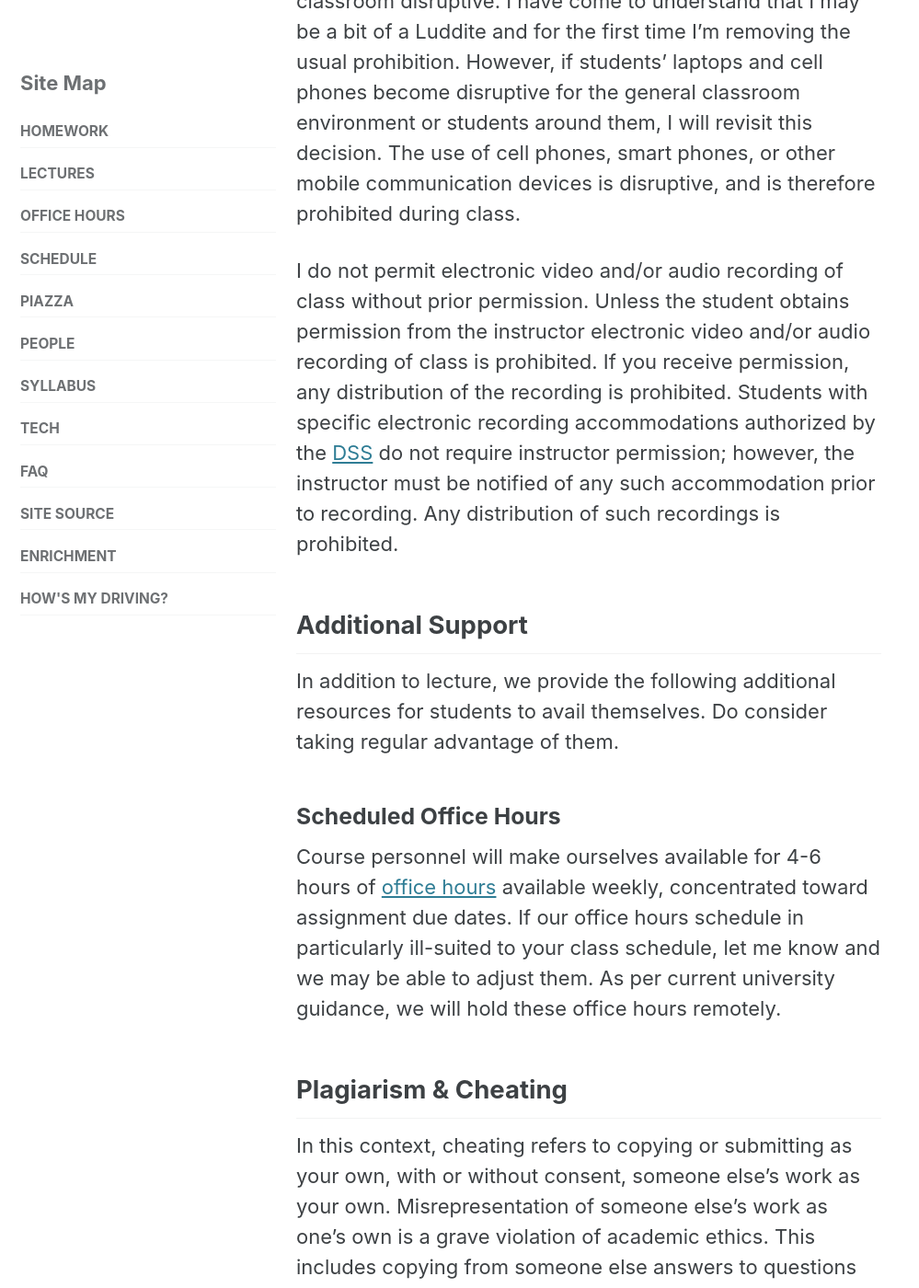
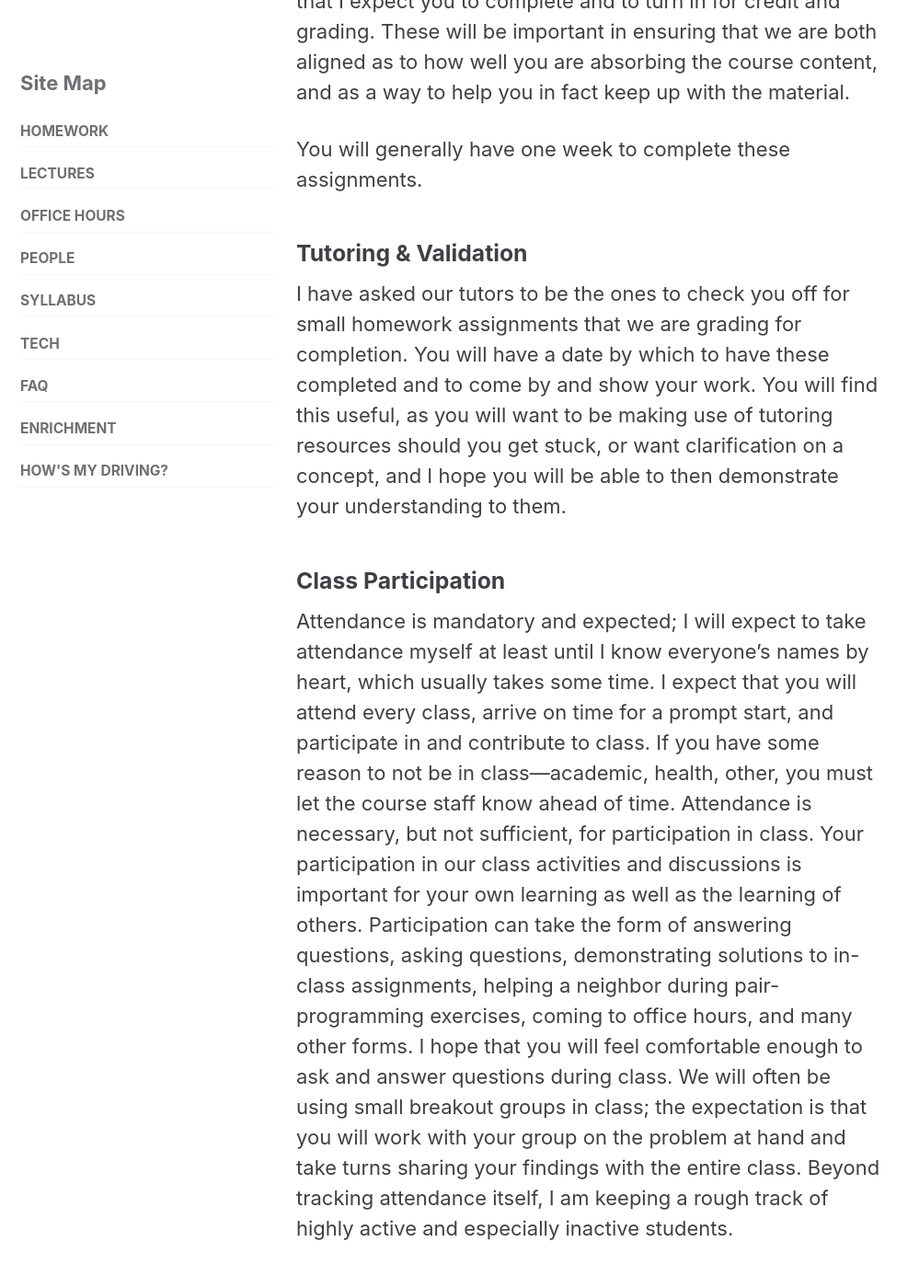
Before and after one commit to jasonhemann/25SP-CS1114, a Jekyll site: the page built from syllabus.md, in a window 1280 px wide and 1400 px high, scrolled down 3961 px. Shown: the whole window at 92% size, without its empty margins (0-999 px from the left). Built offline with Jekyll 4.4.1, drawn with Linux system fonts in a browser that asks for light colours; cached includes are drawn as plain includes; some of the changed text lies outside the part shown.

Commit message:
Adding up this year basic materials for CS114

```diff
--- a/_config.yml
+++ b/_config.yml
@@ -16,18 +16,18 @@ minimal_mistakes_skin    : "default" # "air", "aqua", "contrast", "dark", "dirt"
 
 # Site Settings
 locale                   : "en-US"
-title                    : # ""
+title                    : "CS1114"
 title_separator          : "-"
-subtitle                 : # site tagline that appears below site title in masthead
+subtitle                 : "Spring 2023"
 name                     : "Jason Hemann"
 description              : # ""
 url                      : "http://jasonhemann.github.com/"
-baseurl                  : "" # "/jhemann/test-site"
+baseurl                  : "/23SP-CS1114"
 sourceurl                : "http://github.com/jasonhemann"
-repository               : "" # "/minimal-mistakes"
+repository               : "/23SP-CS1114"
 teaser                   : "/assets/images/500x300.png"
 logo                     : "" # "/assets/images/88x88.png"
-masthead_title           : " "
+masthead_title           : "Spring 2023 CS1 "
 # breadcrumbs            : false # true, false (default)
 words_per_minute         : 200
 comments:
--- a/office-hours.md
+++ b/office-hours.md
@@ -3,10 +3,25 @@ title: Office Hours
 layout: single
 ---
 
+# Tutoring
+
+In addition to my office hours, we also have a crackerjack staff of
+tutors available for helping students succeed in this class
+specifically. These folk have been chosen for their technical,
+pedagogical, and social ability: these are clever folk you should be
+able to get along with.
+
+You can find our tutoring hours available on Blackboard, and if that
+does not work for you, you can reach out and schedule time.
 
 # Office Hours Location and Format
 
+| Date | Time         | Location                 |
+| Tues | 9:00-10:30am | McQuaid Hall 210 / Teams |
 
+Normally I will not check or respond to Teams messages sent outside of
+these hours. During this period you can feel free to call or message
+if you cannot be in the office.
 
 Otherwise, if these hours do not fit your schedule, please [email
 me]({{ site.baseurl }}/syllabus/#contact) for an appointment.
--- a/syllabus.md
+++ b/syllabus.md
@@ -4,16 +4,7 @@ layout: single
 toc: true
 toc_label: "Syllabus Contents"
 ---
-
 ## Purpose and Objectives
-
-This course .... To summarize, in this course you will:
-
-After this course you will know how to:
-
-
-  1. A
-  1. B
 
 This syllabus contains policies and expectations I have established
 for {{ site.title }}. Please read carefully the entire syllabus before
@@ -25,6 +16,32 @@ in the course. Policies and expectations as set forth in this syllabus
 may be modified at any time by the course instructor. Notice of such
 changes will be made by announcement in class, by written or email
 notice, or by changes to this syllabus posted on the course website.
+
+### Revise and Extend
+
+I reserve the right to revise and/extend any part of this syllabus at
+any time if I consider it warranted.
+
+### Course Goals
+
+1. Develop problem-solving skills.
+2. Develop reasoning and solution design skills.
+3. Develop programming skills in a modern computer programming
+   language.
+4. Develop testing skills to ensure a solution’s correctness
+5. Develop program abstraction skills.
+6. Develop familiarity with modern computer technology.
+7. Reinforce basic mathematics and logic skills
+8. Develop computational thinking skills using primitive data,
+   compound data, structural recursion, and distributed computing.
+
+### Course Topics (in order)
+
+1. Problem-solving, expressions, functions, and making decisions
+2. Problem-solving with fixed-size data
+3. Problem-solving with arbitrarily large data
+4. Abstraction, generic programming, and objects
+5. Distributed Programming
 
 ## Contact
 
@@ -39,135 +56,139 @@ Piazza, answer it there, and forward you the link.
 A great regular way to reach out for help is via our [office
 hours]({{ site.baseurl }}/office-hours/).
 
-## Grade Breakdown
+## Resources
 
-I will assign overall course grades as follows:
+Our primary textbook will be Marco T. Morazán's [Animated Program
+Design](https://rd.springer.com/book/10.1007/978-3-030-85091-3). We
+will follow it for exercises and also for main thrust of developing a
+distributed programming project.
 
-	 | Category                  | Weight (%) |
-	 |---------------------------+------------|
-	 |
-	 | Course eval               |          1 |
-	 | Total                     |        101 |
+### Ancillary text
+
+[How to Design Programs, 2nd Edition](https://htdp.org/2022-8-7/Book/index.html)
+
+This latter text is freely available online, and you may find it a
+useful supplement.
+
+## Grading
+
+| Area                   | Percent |
+|------------------------|---------|
+| Tutoring HW Validation | 05%     |
+| Class Participation    | 05%     |
+| Homework Quizzes       | 40%     |
+| Midterm Project        | 10%     |
+| Midterm Exam           | 10%     |
+| Final Project          | 10%     |
+| Final Exam             | 20%     |
+| Evaluation             | 1*      |
+|------------------------|---------|
+| Total                  | 101     |
+|------------------------|---------|
 
 
+### Midterm & Final Exam
 
-## Participation
+I will ask that you complete this individually. These will check our
+learning and you should expect the exams, like the material, to be
+cumulative.
 
-I expect you to attend each lecture. Attendance is a prerequisite for
-participation, a substantial portion of your grade for this course. I
-expect students to attend every class and remain in class throughout
-the duration of the session. Your absence or tardiness will impact
-your ability to achieve course objectives which could hurt your course
-grade. An absence, excused or unexcused, does not relieve a student of
-any course requirement. Lecture content quizzes serve as proxies for
-participation and thus attendance, as well as to gauge students'
-understanding.
+### Midterm & Final Project
 
-### Lecture Quizzes/Polls
+Working together with other developers is an important skill, and no
+large modern software is developed alone or without some interface
+with the broader community. You will have the opportunity to work in
+groups of no more than four to complete these projects. You are not
+bound to the same group you started with. I will assign a grade to the
+group. The project is scoped for a group of 2-3 individuals working
+together and pair programming. These projects will somewhat build on
+the material from class and earlier assignments, but will partly ask
+you to design and develop your own real functioning software.
 
-Expect to have regular content quizzes during or toward the end of
-lecture. These act as a forcing function, encouraging attention to
-lectures and/or the ancillary readings and to alert me to students'
-difficulties. Sometimes we take these for completion, others for
-accuracy. These lecture quizzes belongs under your participation
-grade. To account for illnesses, other commitments that come up, and
-all the other vagaries of life, I'll drop 5/25 of these quizzes for
-you all. I don't know that I'd be comfortable dropping 1/5 of them
-under normal circumstances, but at least in the current situation that
-seems like a reasonable precaution. If you think you're sick, please
-do get yourself checked and be safe.
+### Homework Quizzes
 
+I will, throughout the course of the semester, have some more sizable
+homework assignments, homework quizzes, that I expect you to complete
+and to turn in for credit and grading. These will be important in
+ensuring that we are both aligned as to how well you are absorbing the
+course content, and as a way to help you in fact keep up with the
+material.
 
-## Homework
+You will generally have one week to complete these assignments.
 
+### Tutoring & Validation
 
-### Exams
+I have asked our tutors to be the ones to check you off for small
+homework assignments that we are grading for completion. You will have
+a date by which to have these completed and to come by and show your
+work. You will find this useful, as you will want to be making use of
+tutoring resources should you get stuck, or want clarification on a
+concept, and I hope you will be able to then demonstrate your
+understanding to them.
 
+### Class Participation
 
-### Course evaluations
+Attendance is mandatory and expected; I will expect to take attendance
+myself at least until I know everyone’s names by heart, which usually
+takes some time. I expect that you will attend every class, arrive on
+time for a prompt start, and participate in and contribute to class.
+If you have some reason to not be in class---academic, health, other,
+you must let the course staff know ahead of time. Attendance is
+necessary, but not sufficient, for participation in class. Your
+participation in our class activities and discussions is important for
+your own learning as well as the learning of others. Participation can
+take the form of answering questions, asking questions, demonstrating
+solutions to in-class assignments, helping a neighbor during
+pair-programming exercises, coming to office hours, and many other
+forms. I hope that you will feel comfortable enough to ask and answer
+questions during class. We will often be using small breakout groups
+in class; the expectation is that you will work with your group on the
+problem at hand and take turns sharing your findings with the entire
+class. Beyond tracking attendance itself, I am keeping a rough track
+of highly active and especially inactive students.
 
-I encourage students to take time and submit Course evaluations. Your
-time is busy at the end of the term when these are available. In order
-to fairly compensate you for that time without violating the integrity
-or anonymity of the system, if 85% or more of the enrolled students
-complete these Course evaluations, then I shall add a point onto the
-class-wide final average.
+### Course Evaluation
 
-## Project
+Through most of the semester, I am asking you to do work for your own
+benefit, and taking the effort to grade it. The university schedules
+evaluations for this course---intended to benefit me, your future
+colleagues, and the university as a whole---over a time in the
+semester in which you have a large amount of work and little time to
+do it. I want to make sure it is in your interests too to spend some
+of that time providing your candid assessment. I find the qualitative
+written feedback to be much more actionable and granular than the
+quantitative top-line numbers, but both are valuable. To that end, if
+at least 85% of the course submits an evaluation, I will add one GPA
+point to the overall course average.
 
-## Lecture
+## Technology and Platforms
 
-The vast majority of course content will come from in-class lecture,
-supplemented with notes distributed online. Therefore, attending
-lecture is of the utmost importance. *You should make every effort to
-attend each lecture, and take vigorous notes.* We will often provide
-directly the answers to homework problems in lecture, and this course
-is significantly more difficult for the student who misses one or more
-lectures. There are no substitutes for participating in class
-activities. We will sometimes distribute electronic transcripts of the
-in-class code, but this is no substitute for careful notes and
-understanding its development. Regular class attendance is a student's
-obligation, as is responsibility for all the content of class
-meetings, including tests.
+We will use a variety of tools and platforms to facilitate teaching
+and learning over the semester. Please see the [technology page]({{
+site.baseurl }}/tech/) for more details.
 
-You should plan to have with you tools to take vigorous notes. Pencil
-and paper, or some electronic tablet version of the aforementioned,
-are especially effective. I have traditionally found the use of
-laptops and cell phones in the classroom disruptive. I have come to
-understand that I may be a bit of a Luddite and for the first time I'm
-removing the usual prohibition. However, if students' laptops and cell
-phones become disruptive for the general classroom environment or
-students around them, I will revisit this decision. The use of cell
-phones, smart phones, or other mobile communication devices is
-disruptive, and is therefore prohibited during class.
+## Academic Integrity
 
-I do not permit electronic video and/or audio recording of class
-without prior permission. Unless the student obtains permission from
-the instructor electronic video and/or audio recording of class is
-prohibited. If you receive permission, any distribution of the
-recording is prohibited. Students with specific electronic recording
-accommodations authorized by the [DSS](academic-accommodations) do not
-require instructor permission; however, the instructor must be
-notified of any such accommodation prior to recording. Any
-distribution of such recordings is prohibited.
+Cheating refers to copying or submitting as your own, with or without
+consent, someone else’s work as your own. Misrepresentation of someone
+else’s work as one’s own is a grave violation of academic ethics. This
+includes copying from someone else answers to questions during an
+examination as well as copying programs from internet sources.
+Plagiarism refers to using someone else’s work in your own and not
+properly crediting the authors of that work. This includes adapting
+someone else’s code to solve a problem or write a program. There will
+be no tolerance for cheating and plagiarism in this course. Any
+material that is not entirely your own work needs to be properly
+indicated and cited. This includes any work produced together with
+fellow students. You MUST indicate any sources of help outside of the
+course text(s) and your own work, including the names of students with
+whom you worked, internet resources or other sources of help. Failure
+to do so constitutes a violation of academic integrity. When in doubt,
+ask your instructor. Violations of academic integrity will lead to a
+score of zero on the offending assignment and likely an immediately
+failing grade for the course.
 
-## Additional Support
-
-In addition to lecture, we provide the following additional resources
-for students to avail themselves. Do consider taking regular advantage
-of them.
-
-### Scheduled Office Hours
-
-Course personnel will make ourselves available for 4-6 hours of
-[office hours]({{ site.baseurl}}/office-hours/) available weekly,
-concentrated toward assignment due dates. If our office hours schedule
-in particularly ill-suited to your class schedule, let me know and we
-may be able to adjust them. As per current university guidance, we
-will hold these office hours remotely.
-
-## Plagiarism & Cheating
-
-In this context, cheating refers to copying or submitting as your own,
-with or without consent, someone else’s work as your own.
-Misrepresentation of someone else’s work as one’s own is a grave
-violation of academic ethics. This includes copying from someone else
-answers to questions during an examination as well as copying programs
-from internet sources. Plagiarism refers to using someone else’s work
-in your own and not properly crediting the authors of that work. This
-includes adapting someone else’s code to solve a problem or write a
-program. There will be no tolerance for cheating and plagiarism in
-this course. Any material that is not entirely your own work needs to
-be properly indicated and cited. This includes any work produced
-together with fellow students. You MUST indicate any sources of help
-outside of the course text(s) and your own work, including the names
-of students with whom you worked, internet resources or other sources
-of help. Failure to do so constitutes a violation of academic
-integrity. When in doubt, ask your instructor. Violations of academic
-integrity will lead to a score of zero on the offending assignment and
-likely an immediately failing grade for the course.
-
-## Academic Accommodations
+## DSS
 
 It is the policy and practice of Seton Hall University to promote
 inclusive learning environments. If you have a documented disability
@@ -182,31 +203,6 @@ semester. For more information or to register for services, contact
 DSS at (973) 313-6003 or by [e-mail](mailto:DSS@shu.edu), or visit
 their [webpage](https://www.shu.edu/disability-support-services/index.cfm).
 
-## Equity and Compliance
-
-One of our responsibilities in supporting student learning 360° is to
-help create a safe learning environment both in person and virtually.
-You should carefully consult the university's [relevant information
-and policies](https://www.shu.edu/title-ix/index.cfm), and if you have
-or experience any violations of the above I encourage you to take full
-advantage of the university resources.
-
-It is also important that you know that federal regulations and
-University policy require me to promptly convey any information about
-certain kinds of misconduct known to me to our Title IX Coordinator.
-In that event, they will work with a small number of others on campus
-to ensure that appropriate measures are taken and resources are made
-available to the student who may have been harmed. Protecting a
-student’s privacy is of utmost concern, and all involved will only
-share information with those that need to know to ensure the
-University can respond and assist.
-
-## Technology and Platforms
-
-We will use a variety of tools and platforms to facilitate teaching
-and learning over the semester. Please see the [technology page]({{
-site.baseurl }}/tech/) for more details.
-
 ## Acknowledgments
 
 Thanks over the years for inspiration and content from at least the
--- a/tech.md
+++ b/tech.md
@@ -10,6 +10,17 @@ The following is a list of technologies with which I expect you to
 familiarize yourself and be prepared to use as a part of participating
 in our class.
 
+
+## Racket
+
+[Download](https://download.racket-lang.org/) and install Racket and
+the DrRacket integrated development environment. To begin with, I will
+use DrRacket in front of the classroom to demonstrate Racket
+programming, and I want you all to follow along and to practice during
+designated practice periods.
+
+
+
 ## Course Homepage
 
 I constructed our course homepage as a Jekyll site built with Github
@@ -21,11 +32,3 @@ repository.
 If you are unfamiliar with making pull requests, you can find plenty of documentation both from your terminal
 and [on the
 web](https://docs.github.com/en/github/collaborating-with-pull-requests/proposing-changes-to-your-work-with-pull-requests/creating-a-pull-request)
-
-## Racket
-
-[Download](https://download.racket-lang.org/) and install Racket and
-the DrRacket integrated development environment. To begin with, I will
-use DrRacket in front of the classroom to demonstrate Racket and
-miniKanren programming, and I want you all to follow along and to
-practice during designated practice periods.
```
Also changed, not shown: _data/navigation.yml (+4 -8 lines), index.md (+5 -3 lines).
